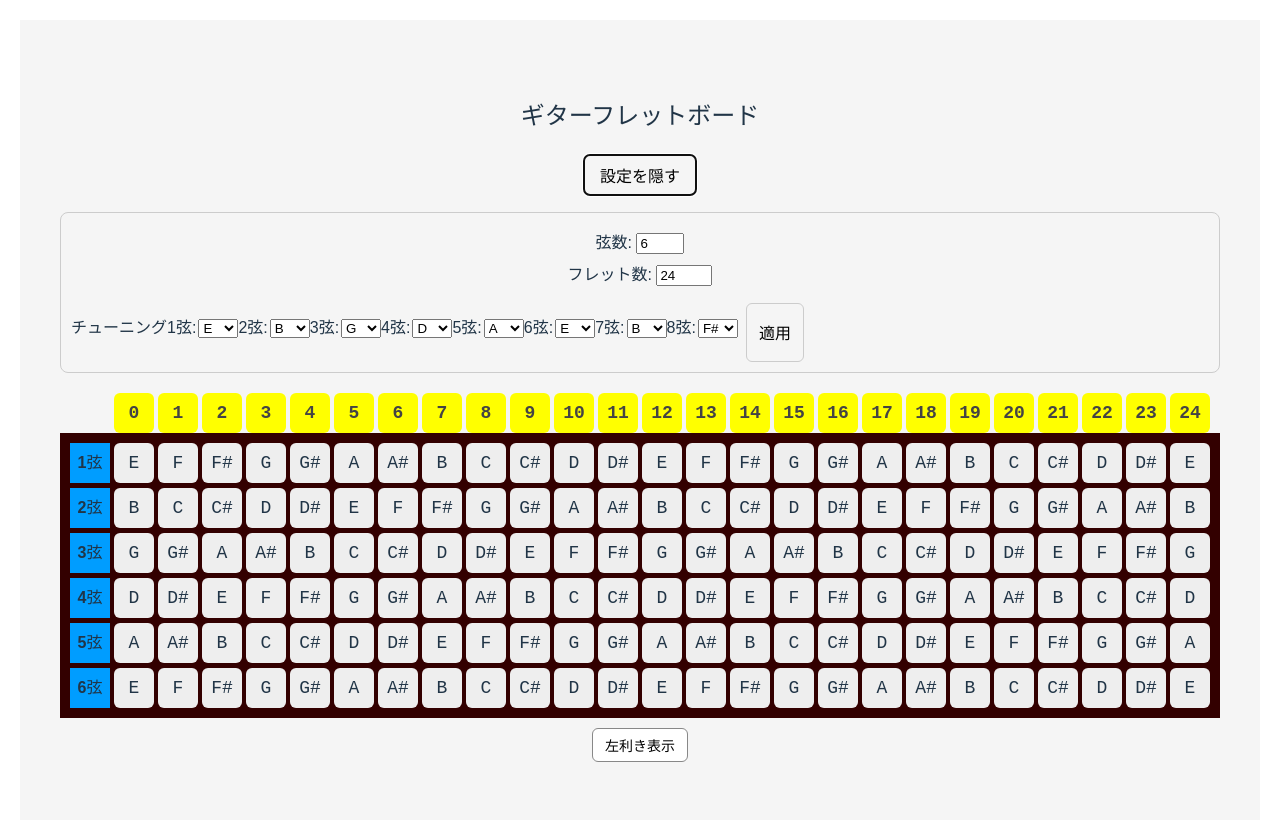
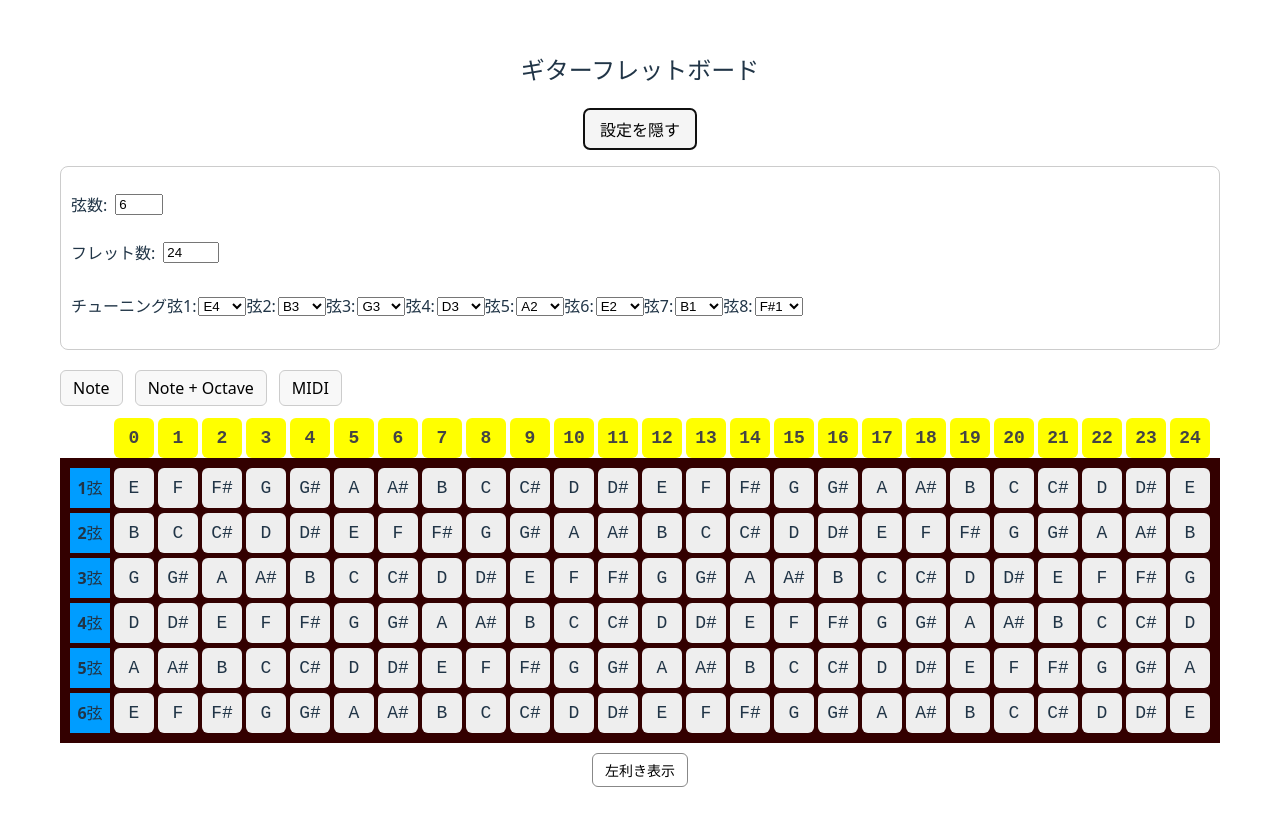
Before and after one commit to hawhaw4966/guitar-vue-app, a Vue app: page / in a window 1280 px wide. Both pictures are taken after a click on the button "設定を開く". Shown: the top 826 px of the page. Built offline with nearby package versions, Linux system fonts and the light colour scheme.

Commit message:
一部作り直し、note,オクターブ表記のnote,midi,

```diff
--- a/src/App.vue
+++ b/src/App.vue
@@ -1,71 +1,70 @@
 <template>
-  <div class="app">
+<div class="app">
+  <main>
     <h2>ギターフレットボード</h2>
-    <!-- <Fretboard :strings="6" :frets="24" /> -->
-  </div>
-    <!-- 設定パネルの表示切替ボタン -->
+     <!-- 設定パネルの表示切替ボタン -->
     <button @click="showSettings = !showSettings" class="settings-toggle">
       {{ showSettings ? "設定を隠す" : "設定を開く" }}
     </button>
-  <div>
     <SettingsPanel
      v-if="showSettings"
-     v-model:strings="strings"
-     v-model:frets="frets"
-     :tuning="tuning"
-    @apply:tuning="applyTuning"
+      v-model:strings="strings"
+      v-model:frets="frets"
+      v-model:tuning="tuning"
+
     />
 
-    <!-- <SettingsPanel
-    :strings="strings" @update:strings="strings = $event"
-    v-modelを使わない場合
-    :frets="frets"     @update:frets="frets = $event"
-      :tuning="tuning"
-      @update-tuning="tuning = $event"
-    /> -->
+    <div class="mode-buttons">
+      <button @click="displayMode = 'note'">Note</button>
+      <button @click="displayMode = 'note+octave'">Note + Octave</button>
+      <button @click="displayMode = 'midi'">MIDI</button>
+    </div>
+
     <Fretboard
       :strings="strings"
       :frets="frets"
       :tuning="tuning"
+      :display-mode="displayMode"
+
     />
+   </main>
   </div>
 </template>
 
-<!-- <template>
-  <SettingsPanel
-    :strings="strings"
-    :frets="frets"
-    :tuning="tuning"
-    // 下記ボタンで変更時
-    @update-strings="strings = $event"
-    @update-frets="frets = $event"
-    @update-tuning="tuning = $event"
-  />
-  <Fretboard :strings="strings" :frets="frets" :tuning="tuning" />
-</template> -->
+<script setup>
+import { ref } from 'vue'
+import Fretboard from './components/Fretboard.vue'
+import SettingsPanel from './components/SettingsPanel.vue'
 
-<script setup>
-import { ref } from 'vue';
-import Fretboard from './components/Fretboard.vue';
-import SettingsPanel from './components/SettingsPanel.vue';
+const strings = ref(6)
+const frets = ref(24)
+// MIDIノートでチューニングを初期化（ E B G D A E B F#）
+const tuning = ref([64, 59, 55, 50, 45, 40, 35, 30])
+// 表示モード: 'note', 'note+octave', 'midi'
+const displayMode = ref('note')
 
-const strings = ref(6);
-const frets = ref(24);
-const tuning = ref([4, 11, 7, 2, 9, 4,11,6]); // E B G D A E B
+const isReversed = ref(false)   // ← ここで管理
 
-function applyTuning(next) {
-  // 参照を置き換えるのが肝心（中身を直接いじらない）
-  tuning.value = [...next];
-}
+// function applyTuning(newTuning) {
+//   tuning.value = [...newTuning]
+// } 非v-model用
+
 // 設定パネルの表示状態
 const showSettings = ref(false);
 </script>
 
-<style>
-body {
-  font-family: sans-serif;
-  margin: 20px;
-  background: #f5f5f5;
+<style scoped>
+.mode-buttons {
+  display: flex;
+  gap: 12px;
+  margin: 12px 0;
+}
+button {
+  padding: 6px 12px;
+  border: 1px solid #ccc;
+  border-radius: 6px;
+  background: #f8f8f8;
+  cursor: pointer;
 }
 .settings-toggle {
   margin-bottom: 1rem;
--- a/src/components/Fretboard.vue
+++ b/src/components/Fretboard.vue
@@ -1,18 +1,15 @@
 <template>
  <div class="fretboard-container" :class="{ reversed: isReversed }">
+
     <!-- フレット番号 -->
     <div class="fret-numbers">
-      <div
-        v-for="f in displayFrets"
-        :key="'fret-' + f"
-        class="fret-number"
-      >
+      <div v-for="f in fretsArray" :key="'fret-' + f" class="fret-number">
         {{ f }}
       </div>
     </div>
-
     <!-- フレットボード -->
     <div class="fretboard">
+       <!-- 各弦 -->
        <div
          v-for="(string, sIndex) in displayStrings"
          :key="sIndex"
@@ -21,72 +18,65 @@
         <div class="string-row">
               <!-- 弦番号セルは常に一個だけ、先頭に置く -->
            <div class="string-label">{{ sIndex + 1 }}弦</div>
-
-  <!-- フレットは「昇順のまま」並べる（JSでreverseしない） -->
-  <div v-for="f in displayFrets" :key="f" class="fret">
-    {{ getNoteName(string, f) }}
-  </div>
-</div>
-       <!-- 弦番号セル左 -->
-          <!-- <template v-if="!isReversed">
-          <div class="string-label">{{sIndex +1}}弦</div>
-         </template> -->
-       <!-- フレット音名 -->
-         <!-- <div
-          v-for="(fret, fIndex) in displayFrets"
+           <div
+            v-for="(midi, fIndex) in string"
             :key="fIndex"
             class="fret"
             >
-          {{ getNoteName(string, fret) }}
-         </div> -->
-       <!-- 弦番号セル右 -->
-       <!-- <template v-if="isReversed">
-        <div class="string-label">{{ sIndex +1 }}弦</div>
-       </template> -->
+             {{ formatNote(midi, props.displayMode) }}
            </div>
         </div>
-
-
-    <!-- ボタン -->
+      </div>
+  </div>
+      <!-- 左右反転ボタン -->
     <button @click="isReversed = !isReversed" class="reverse-btn">
       {{ isReversed ? "右利き表示" : "左利き表示" }}
     </button>
   </div>
 </template>
 
+
 <script setup>
-import { ref, computed } from 'vue';
+import { ref,computed } from 'vue'
 import '../styles/fretboard.css';
 
 const props = defineProps({
   strings: Number,
   frets: Number,
-  tuning: Array, // 親からの確定値を受け取る
+  tuning: Array,       // 各弦の開放弦MIDI番号
+  displayMode: String, // 'note' | 'note+octave' | 'midi'
+  isReversed: Boolean
 });
 
 const isReversed = ref(false);
 
-const noteNames = ['C', 'C#', 'D', 'D#', 'E', 'F', 'F#', 'G', 'G#', 'A', 'A#', 'B'];
+// 12音階
+const NOTE_NAMES = ['C','C#','D','D#','E','F','F#','G','G#','A','A#','B'];
 
-const stringsArray = computed(() =>
-  Array.from({ length: props.strings }, (_, i) => props.tuning[i] ?? 4)
-);
-
-const displayFrets = computed(() => {
-  const frets = Array.from({ length: props.frets + 1 }, (_, i) => i);
-  return  frets;
-});
-
-function getNoteName(openNote, fret) {
-  return noteNames[(openNote + fret) % 12];
+// 表示文字を変換する関数
+function formatNote(midi, mode) {
+  if (mode === 'midi') return midi
+  const name = NOTE_NAMES[midi % 12]
+  const octave = Math.floor(midi / 12) - 1
+  if (mode === 'note') return name
+  if (mode === 'note+octave') return `${name}${octave}`
+  return midi
 }
 
-// const displayStrings = computed(() => {
-//   return isReversed.value
-//     ? [...stringsArray.value].reverse()
-//     : stringsArray.value;
-// });
+// フレット番号配列
+const fretsArray = computed(() =>
+  Array.from({ length: props.frets + 1 }, (_, i) => i)
+)
+
+// 弦ごとの開放弦MIDIから全フレットの音を計算
+const stringsArray = computed(() =>
+  Array.from({ length: props.strings }, (_, i) => {
+    const openMidi = props.tuning[i]
+    return fretsArray.value.map(fret => openMidi + fret)
+  })
+)
 const displayStrings = computed(() => {
   return [...stringsArray.value]; // ← 上から1弦
 });
+
 </script>
--- a/src/components/SettingsPanel.vue
+++ b/src/components/SettingsPanel.vue
@@ -1,157 +1,91 @@
 <script setup>
-import { ref, watch } from 'vue';
-// import { defineProps, defineEmits } from 'vue';
 import '../styles/settingspanel.css';
 
-/**
- * 親⇔子の双方向同期（v-model）を defineModel で超短縮
- * - 親の <SettingsPanel v-model:strings="strings" v-model:frets="frets" />
- *   に対応して、子では defineModel('strings'), defineModel('frets') を用意するだけ。
- */
-const strings = defineModel('strings', { type: Number, default: 6 })
-const frets   = defineModel('frets',   { type: Number, default: 24 })
 
-/**
- * チューニングは「ローカルで編集→適用ボタンで親へ反映」するワークフロー
- * 親から受け取る現在値は props.tuning（配列）
- */
-
-// const props = defineProps({
-//   strings: Number,
-//   frets: Number,
-//   tuning: Array,
-// });
- // 親からの現在値（確定値）
 const props = defineProps({
-  tuning: { type: Array, default: () => [] },//defaultのところが付け加えられたが？
+  strings: Number,
+  frets: Number,
+  tuning: Array,
 })
 
-const emit = defineEmits(['apply:tuning'])//前回はupdate？
-// const emit = defineEmits(['update:strings', 'update:frets', 'update:tuning']);// ← 適用時にだけ飛ばすイベント
+const emit = defineEmits(['update:strings', 'update:frets', 'update:tuning'])
 
-// 弦数・フレット数は即時反映（v-model でも @input でもOK）
-// function onStrings(e) { emit('update:strings', Number(e.target.value)); }
-// function onFrets(e)   { emit('update:frets',   Number(e.target.value)); }
+// const isReversed = defineModel('isReversed', { type: Boolean, default: false })
 
-/** ローカル編集用のバッファ */
-const localTuning = ref([...props.tuning]);
-
-// 親から確定値が変わったら UI も追随（手動で巻き戻したい時に備える）
-watch(() => props.tuning, (nv) => { localTuning.value = [...nv]; }, { deep: true });
-
-/** 弦数が変わったら、ローカルの配列長を合わせる（足りなければE=4で埋める） */
-watch(strings, (n) => {
-  const next = localTuning.value.slice(0, n)
-  while (next.length < n) next.push(4) // デフォルト E
-  localTuning.value = next
-})
-
-// 個々のセレクトでローカルだけ書き換える
-function onChangeTuning(i, e) {
-  const val = Number(e.target.value);
-  // 破壊的更新でもOKだが、配列を複製してから代入すると安全
-  const next = [...localTuning.value];
-  next[i] = val;
-  localTuning.value = next;
-}
-// 「適用」時に *新しい配列* を emit するのがポイント
-function applyTuning() {
-  emit('apply:tuning', [...localTuning.value]);
-}
+// note名テーブル
 const NOTE_NAMES = ['C','C#','D','D#','E','F','F#','G','G#','A','A#','B']
 
-// function applyChanges() {
-//    emit('update:strings', localStrings.value);
-//   emit('update:frets', localFrets.value);
-//   emit('update:tuning', localTuning.value.slice(0, localStrings.value));
-// }
+// MIDI番号から note+octave 文字列を生成
+function formatNote(midi) {
+  const name = NOTE_NAMES[midi % 12]
+  const octave = Math.floor(midi / 12) - 1
+  return `${name}${octave}`
+}
+
+// 各弦の選択肢（現在のチューニングの前後±6）
+function getOptions(current) {
+  return Array.from({ length: 13 }, (_, i) => current - 6 + i)
+    .filter(m => m >= 0 && m <= 127)
+}
 </script>
 
 <template>
   <section class="settings-panel">
     <div class="row">
-      <label>弦数:
-      <input type="number" min="4" max="8" v-model.number="strings" />
-      </label>
+      <label>弦数:</label>
+      <input
+        type="number"
+        min="4"
+        max="8"
+        :value="props.strings"
+        @input="emit('update:strings', Number($event.target.value))"
+      />
     </div>
-     <!-- <label>弦数: <input type="number" :value="strings" @input="onStrings" min="4" max="8" /></label> -->
     <div class="row">
-      <label>フレット数:
-      <input type="number" min="18" max="27" v-model.number="frets" />
-      </label>
+      <label>フレット数:</label>
+      <input
+        type="number"
+        min="18"
+        max="36"
+        :value="props.frets"
+        @input="emit('update:frets', Number($event.target.value))"
+      />
     </div>
-    <!-- <label>フレット数: <input type="number" :value="frets" @input="onFrets" min="18" max="27" /></label> -->
-
-
     <div class="tuning">
       <h4>チューニング</h4>
-      <div class="tuning-row"
-         v-for="(v, i) in localTuning" :key="i">
-         <label>{{ i + 1 }}弦:</label>
-          <select :value="v" @change="onChangeTuning(i, $event)">
-            <!-- {{ console.log('弦', i+1, 'の現在値:', v) }} -->
-          <option v-for="n in 12" :key="n-1" :value="n-1">
-              {{ NOTE_NAMES[n-1] }}
+      <div
+        class="tuning-row"
+        v-for="(midi, i) in props.tuning"
+        :key="i"
+      >
+        <label>弦{{ i + 1 }}:</label>
+        <select
+          :value="midi"
+          @change="
+            emit('update:tuning', [
+              ...props.tuning.slice(0, i),
+              Number($event.target.value),
+              ...props.tuning.slice(i + 1)
+            ])
+          "
+         >
+          <option
+            v-for="m in getOptions(midi)"
+            :key="m"
+            :value="m"
+          >
+            {{ formatNote(m)}}
           </option>
         </select>
-
       </div>
-       <button class="apply" @click="applyTuning">適用</button>
     </div>
   </section>
 </template>
 
-
-
-
-
-<!-- <template>
-  <div class="settings-panel">
-    <label>弦数:
-      <input type="number" v-model.number="localStrings" min="4" max="8" />
-    </label>
-
-    <label>フレット数:
-      <input type="number" v-model.number="localFrets" min="18" max="24" />
-    </label>
-vue
-    <div v-for="(note, i) in localTuning" :key="i">
-      <label>弦{{ i + 1 }}の開放音:
-        <select v-model.number="localTuning[i]">
-          <option v-for="(n, idx) in noteNames" :value="idx">{{ n }}</option>
-        </select>
-      </label>
-    </div>
-
-    <button @click="applyChanges">適用</button>
-  </div>
-</template>
-
-<script setup>
-import { ref, watch } from 'vue';
-import '../styles/settingspanel.css';
-
-const props = defineProps({
-  strings: Number,
-  frets: Number,
-  tuning: Array,
-});
-
-const emit = defineEmits(['update-strings', 'update-frets', 'update-tuning']);
-
-const localStrings = ref(props.strings);
-const localFrets = ref(props.frets);
-const localTuning = ref([...props.tuning]); // コピーしてから編集
-
-const noteNames = ['C', 'C#', 'D', 'D#', 'E', 'F', 'F#', 'G', 'G#', 'A', 'A#', 'B'];
-
-watch(() => props.tuning, (newVal) => {
-  localTuning.value = [...newVal];
-});
-
-function applyChanges() {
-  emit('update-strings', localStrings.value);
-  emit('update-frets', localFrets.value);
-  emit('update-tuning', localTuning.value.slice(0, localStrings.value));
-}
-</script> -->
+<!-- <style scoped>
+.settings { display: grid; gap: 12px; }
+.row { display: flex; align-items: center; gap: 8px; }
+.tuning { display: grid; gap: 8px; }
+.tuning-row { display: flex; align-items: center; gap: 8px; }
+select { padding: 2px 6px; }
+</style> -->
--- a/src/styles/settingspanel.css
+++ b/src/styles/settingspanel.css
@@ -6,6 +6,7 @@
 }
 .settings-panel label {
   display: block;
+
   margin: 8px 0;
 }
 .tuning {
@@ -23,3 +24,16 @@
   cursor: pointer;
 }
 .note { opacity: .7; font-family: monospace; }
+.row {
+  display: flex;
+  align-items: center;
+  gap: 8px;
+  margin-top: 8px;
+}
+button {
+  padding: 6px 12px;
+  border: 1px solid #ccc;
+  border-radius: 6px;
+  background: #f5f5f5;
+  cursor: pointer;
+}
```
Also changed, not shown: 1 other file (tests, documents, lock files or other folders). Lines whose indentation alone changed are shown as unchanged.
